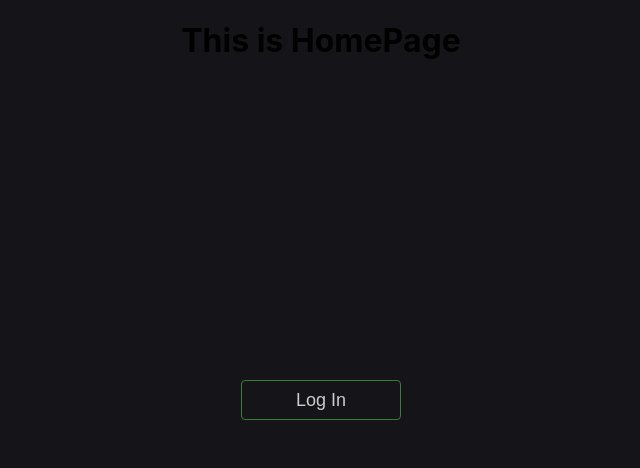
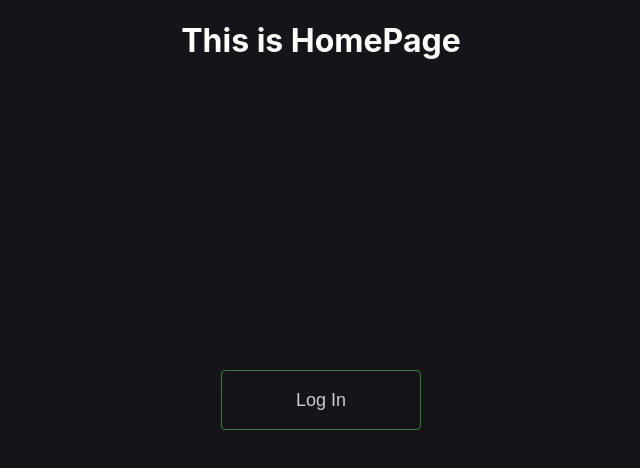
Before and after one commit to Mythireyan/E-Commerce, a React (Create React App) app: page /signin in a window 1280 px wide. Shown: the top 468 px of the page, without its empty margins (319-959 px from the left). Built offline with nearby package versions, Linux system fonts and the light colour scheme.

Commit message:
More button styling changes.

```diff
--- a/src/App.css
+++ b/src/App.css
@@ -24,6 +24,10 @@
   color: white;
 }
 
+.App {
+  color: white;
+}
+
 .App-link {
   color: #61dafb;
 }
--- a/src/components/Button/Button.css
+++ b/src/components/Button/Button.css
@@ -8,8 +8,8 @@ button {
 button {
   background: none;
   color: #ccc;
-  width: 160px;
-  height: 40px;
+  width: 200px;
+  height: 60px;
   border: 1px solid #338033;
   font-size: 18px;
   border-radius: 4px;
```
